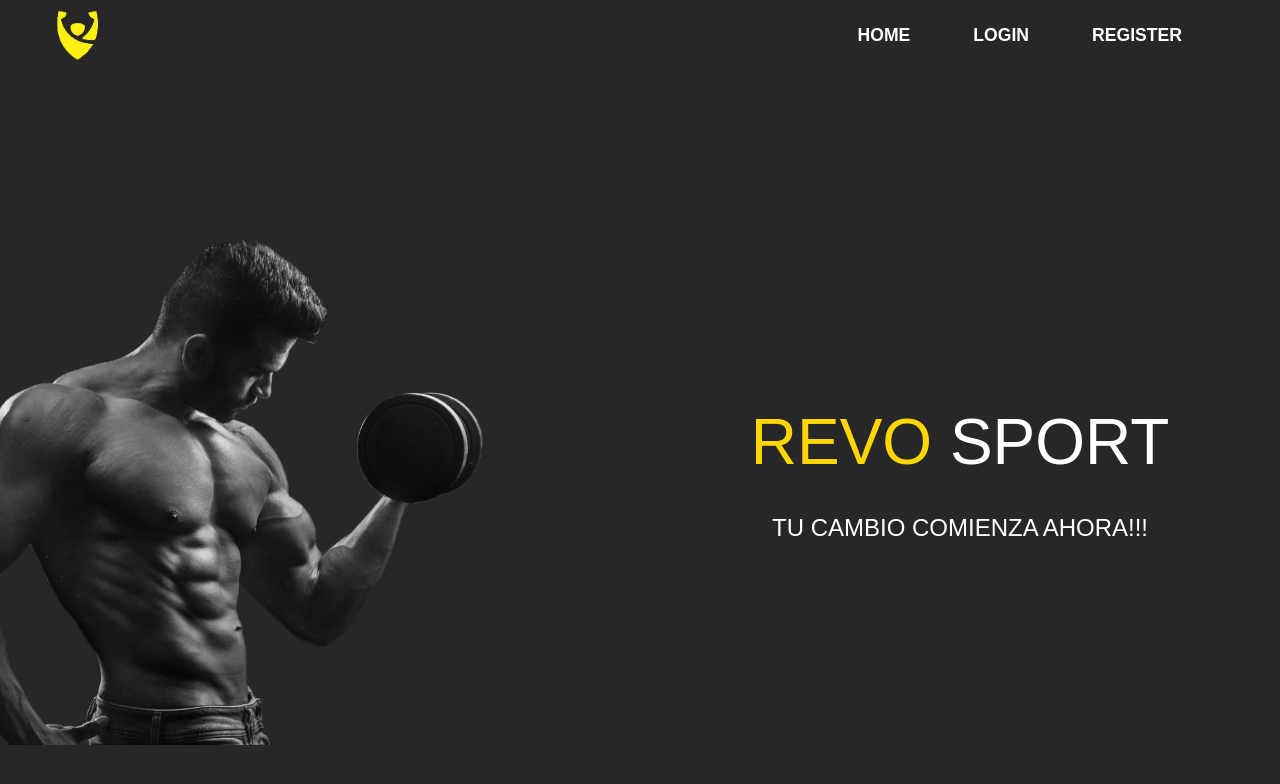
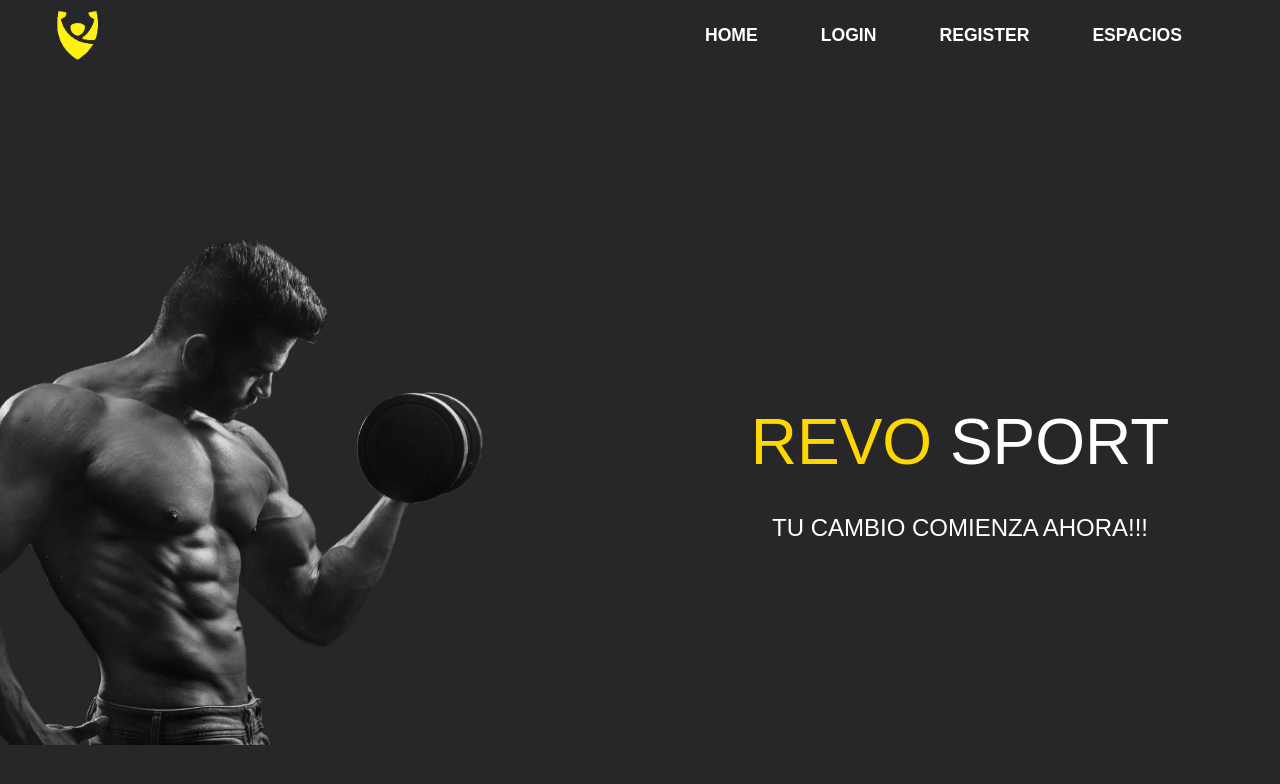
Before and after one commit to AnthoLogy63/ProgramacionWeb_Proy_GymLocal, an Angular app in the folder PROYECTO_REVO/frontend/: page /home in a window 1280 px wide. Shown: the top 784 px of the page. Built offline with nearby package versions, Linux system fonts and the light colour scheme.

Commit message:
agregamos espacios

```diff
--- a/PROYECTO_REVO/frontend/src/app/shared/navmenu/navmenu.component.html
+++ b/PROYECTO_REVO/frontend/src/app/shared/navmenu/navmenu.component.html
@@ -9,6 +9,7 @@
       <li *ngIf="!isLoggedIn()"><a [routerLink]="['/login']">login</a></li>
       <li *ngIf="isLoggedIn()"><a href="#" (click)="logout()">Cerrar Sesión</a></li>
       <li *ngIf="!isLoggedIn()"><a [routerLink]="['/register']">register</a></li>
+      <li><a routerLink="/espacios">Espacios</a></li>
     </ul>
   </nav>
 </header>
```
